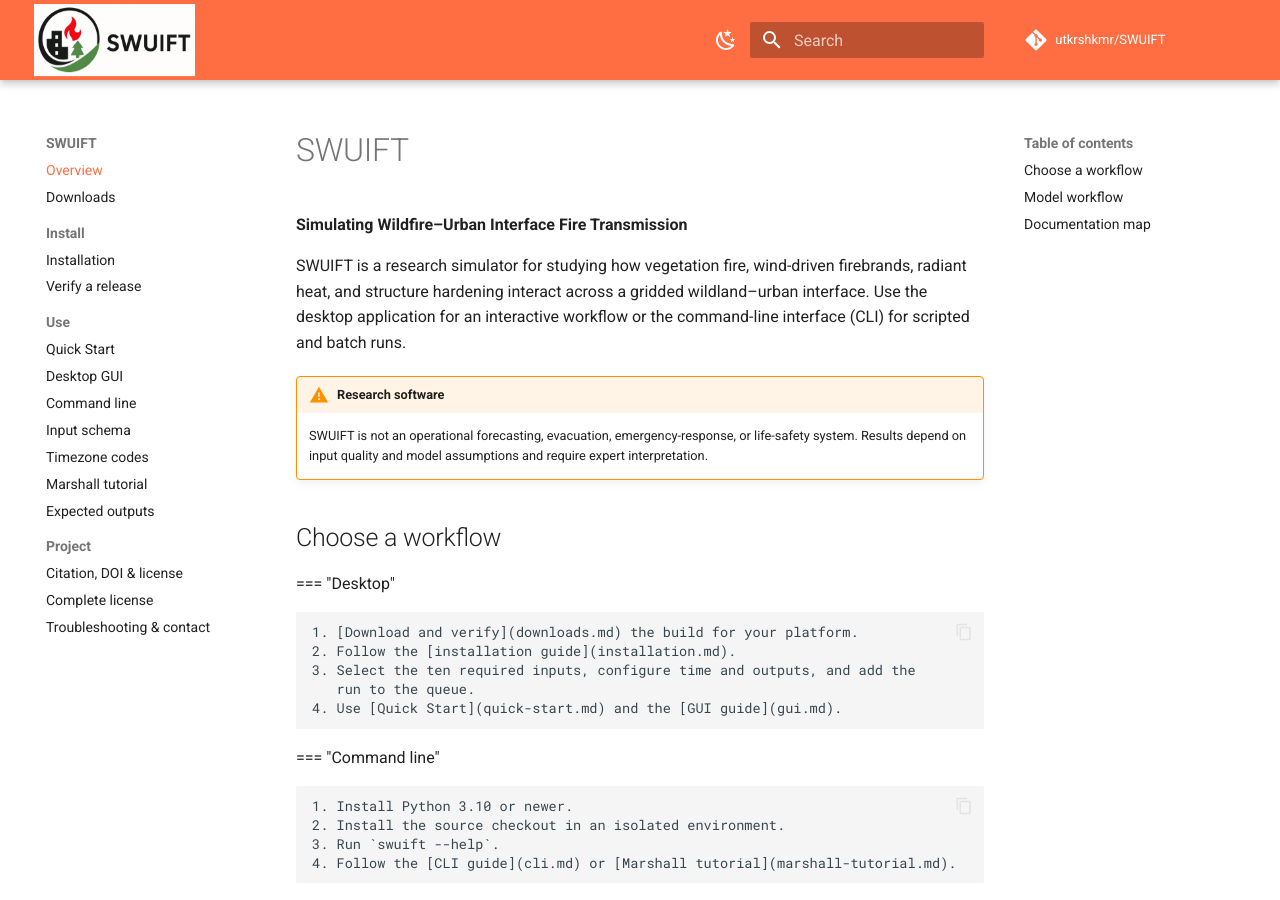
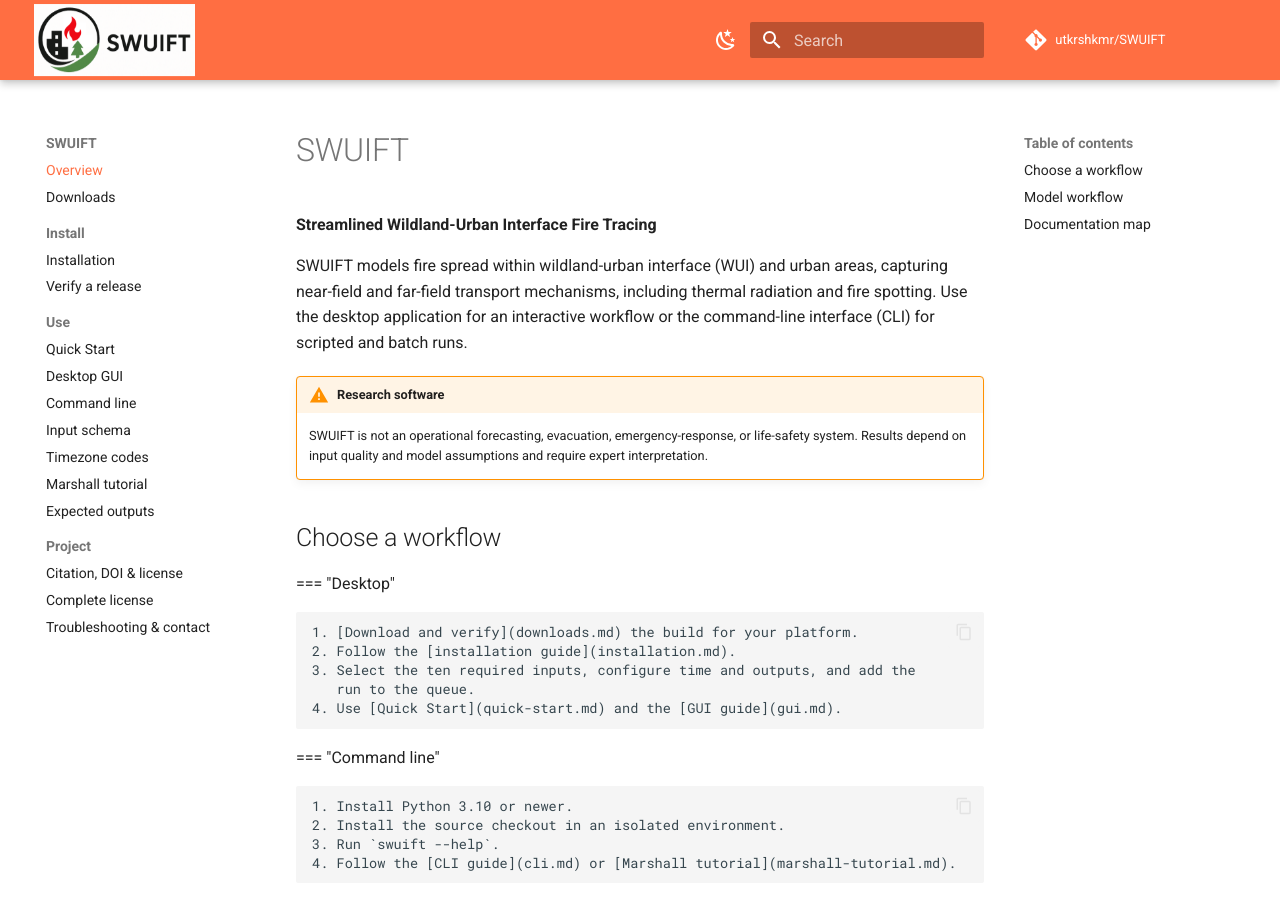
Before and after one commit to utkrshkmr/SWUIFT, an MkDocs documentation site: the page built from docs/index.md, in a window 1280 px wide and 900 px high. Built offline with MkDocs 1.6.1 and Material for MkDocs 9.7.7, drawn with Linux system fonts in a browser that asks for light colours; comment, search, counter and statistics services are not loaded.

Commit message:
Update website introduction and citation authors
Use the requested SWUIFT description and identify all four software authors without adding unassigned Zenodo identifiers or other metadata.

```diff
--- a/docs/index.md
+++ b/docs/index.md
@@ -1,11 +1,12 @@
 # SWUIFT
 
-**Simulating Wildfire–Urban Interface Fire Transmission**
+**Streamlined Wildland-Urban Interface Fire Tracing**
 
-SWUIFT is a research simulator for studying how vegetation fire, wind-driven
-firebrands, radiant heat, and structure hardening interact across a gridded
-wildland–urban interface. Use the desktop application for an interactive
-workflow or the command-line interface (CLI) for scripted and batch runs.
+SWUIFT models fire spread within wildland-urban interface (WUI) and urban
+areas, capturing near-field and far-field transport mechanisms, including
+thermal radiation and fire spotting. Use the desktop application for an
+interactive workflow or the command-line interface (CLI) for scripted and
+batch runs.
 
 !!! warning "Research software"
     SWUIFT is not an operational forecasting, evacuation, emergency-response,
```
Also changed, not shown: 1 other file.
